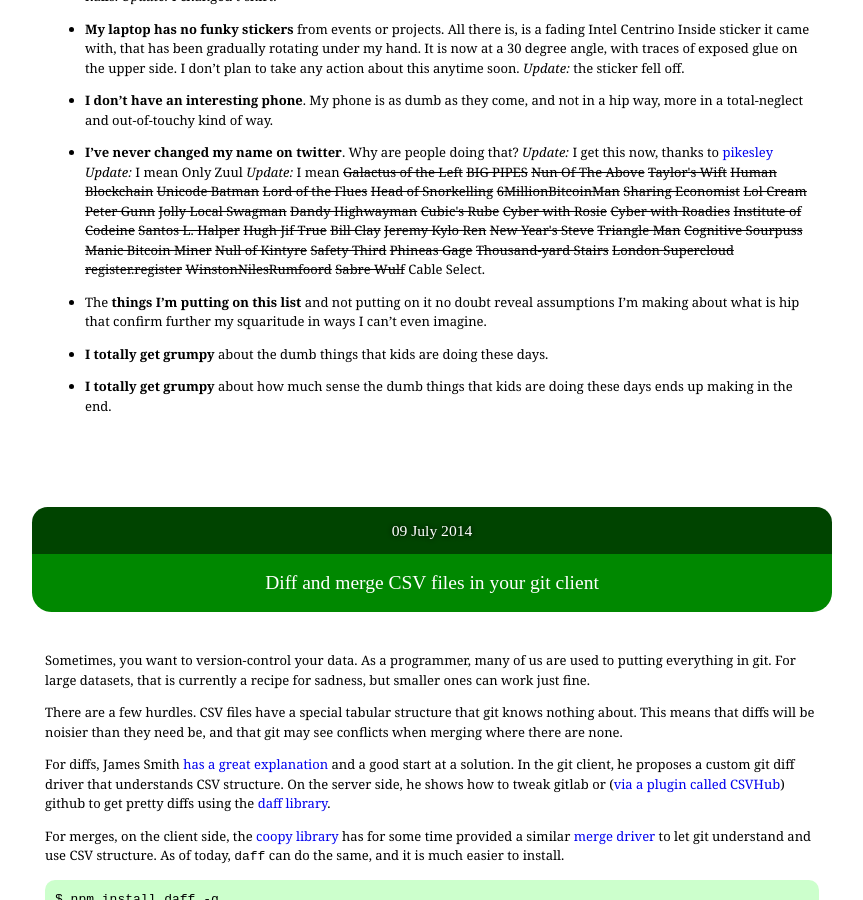
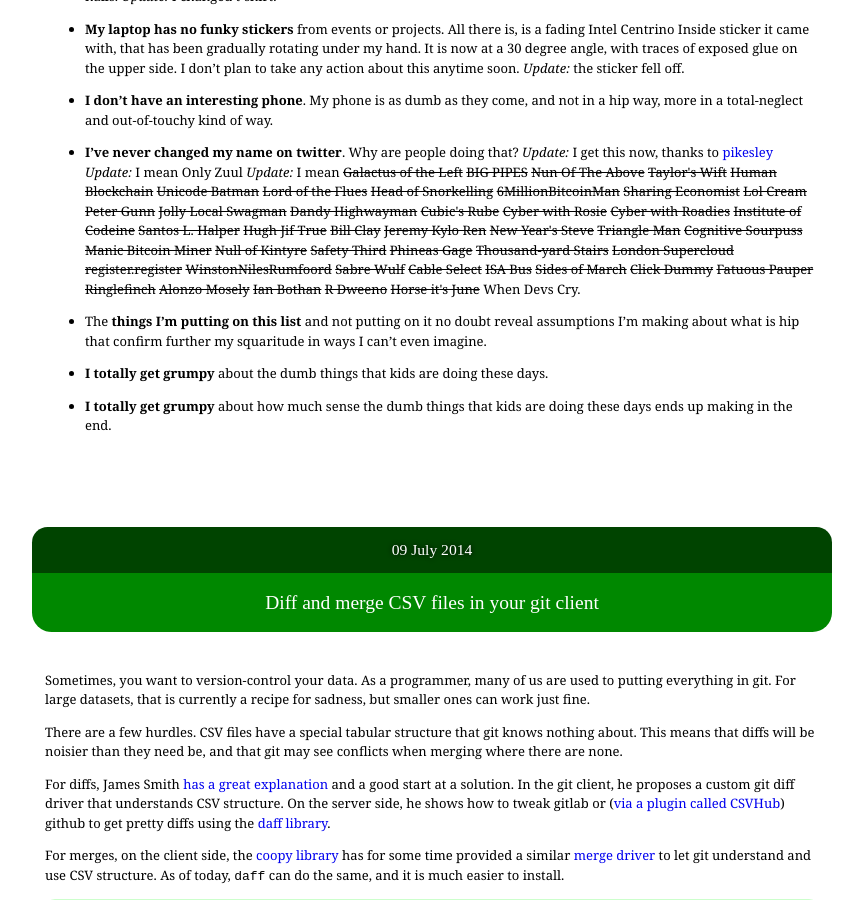
Before and after one commit to paulfitz/paulfitz.github.io, a Jekyll site: the page built from index.html, in a window 1280 px wide and 900 px high, scrolled down 1465 px. Shown: the whole window, without its empty margins (208-1071 px from the left). Built offline with Jekyll 4.4.1, drawn with Linux system fonts in a browser that asks for light colours; some web fonts are replaced.

Commit message:
more pike

```diff
--- a/_data/pikes.json
+++ b/_data/pikes.json
@@ -33,5 +33,15 @@
   "register.register",
   "WinstonNilesRumfoord",
   "Sabre Wulf",
-  "Cable Select"
+  "Cable Select",
+  "ISA Bus",
+  "Sides of March",
+  "Click Dummy",
+  "Fatuous Pauper",
+  "Ringlefinch",
+  "Alonzo Mosely",
+  "Ian Bothan",
+  "R Dweeno",
+  "Horse it&#39;s June",
+  "When Devs Cry"
 ]
```
